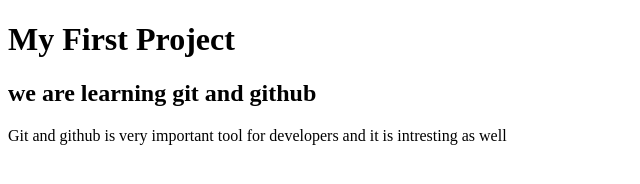
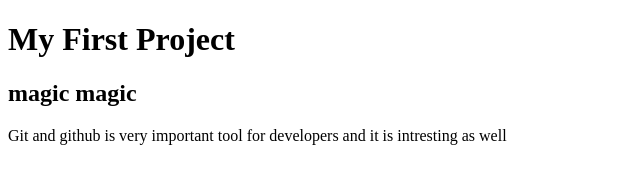
Before and after one commit to snehamore23/my-first-project, a plain HTML site: page index.html in a window 1280 px wide. Shown: the whole page, without its empty margins (0-640 px from the left). Drawn offline with Linux system fonts and the light colour scheme.

Commit message:
heading added

```diff
--- a/index.html
+++ b/index.html
@@ -5,7 +5,7 @@
     </head>
     <body>
         <h1>My First Project</h1>
-        <h2>we are learning git and github</h2>
+        <h2>magic magic</h2>
         <p>Git and github is very important tool for developers and it is intresting as well</p>
     </body>
 </html>
```
Also changed, not shown: contact.html (+1 -1 lines).
